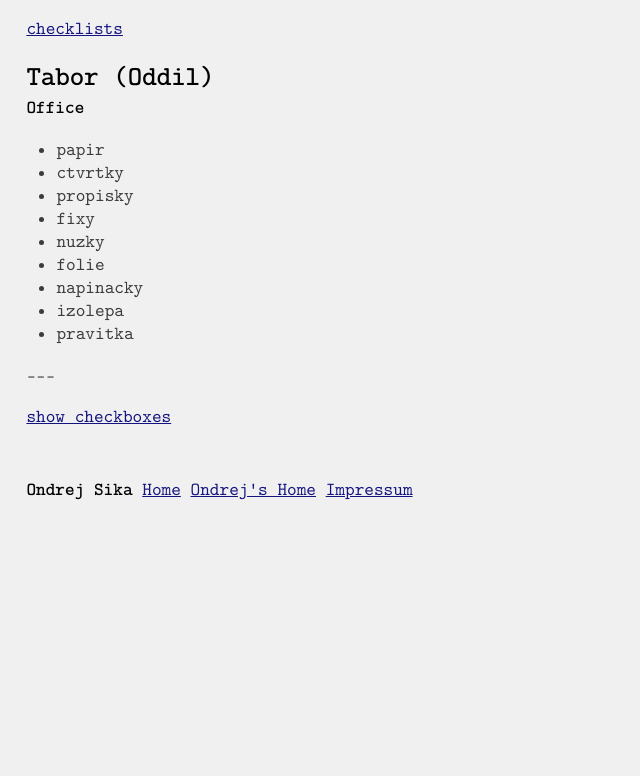
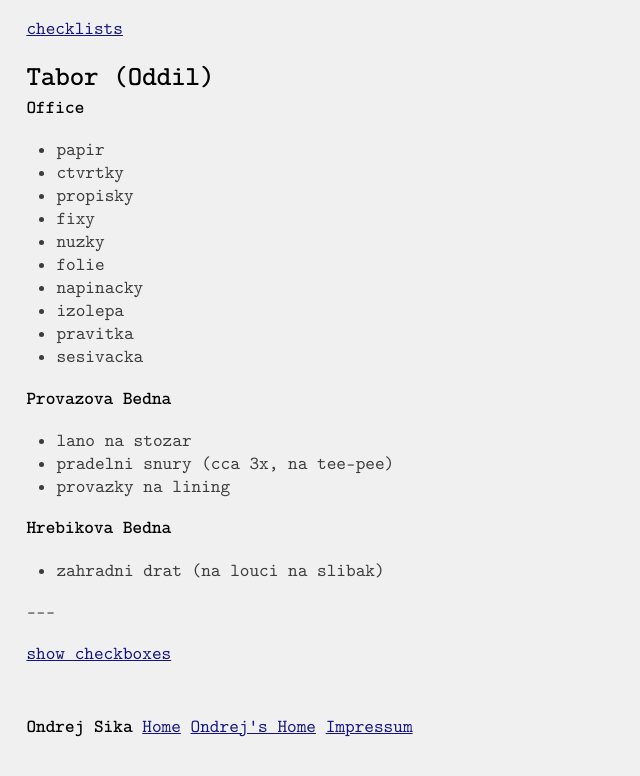
Before and after one commit to ondrejsika/ondrejsika.com, a Jekyll site: the page built from ondrej/checklists/tabor-oddil.md, in a window 1280 px wide. Shown: the top 776 px of the page, without its empty margins (0-640 px from the left). Built offline with Jekyll 4.4.1, drawn with Linux system fonts in a browser that asks for light colours; some web fonts are replaced; comment, search, counter and statistics services are not loaded.

Commit message:
checklists/tabor-oddil - add rope & nail crate sections

```diff
--- a/ondrej/checklists/tabor-oddil.md
+++ b/ondrej/checklists/tabor-oddil.md
@@ -18,3 +18,14 @@
 - napinacky
 - izolepa
 - pravitka
+- sesivacka
+
+#### Provazova Bedna
+
+- lano na stozar
+- pradelni snury (cca 3x, na tee-pee)
+- provazky na lining
+
+#### Hrebikova Bedna
+
+- zahradni drat (na louci na slibak)
```
